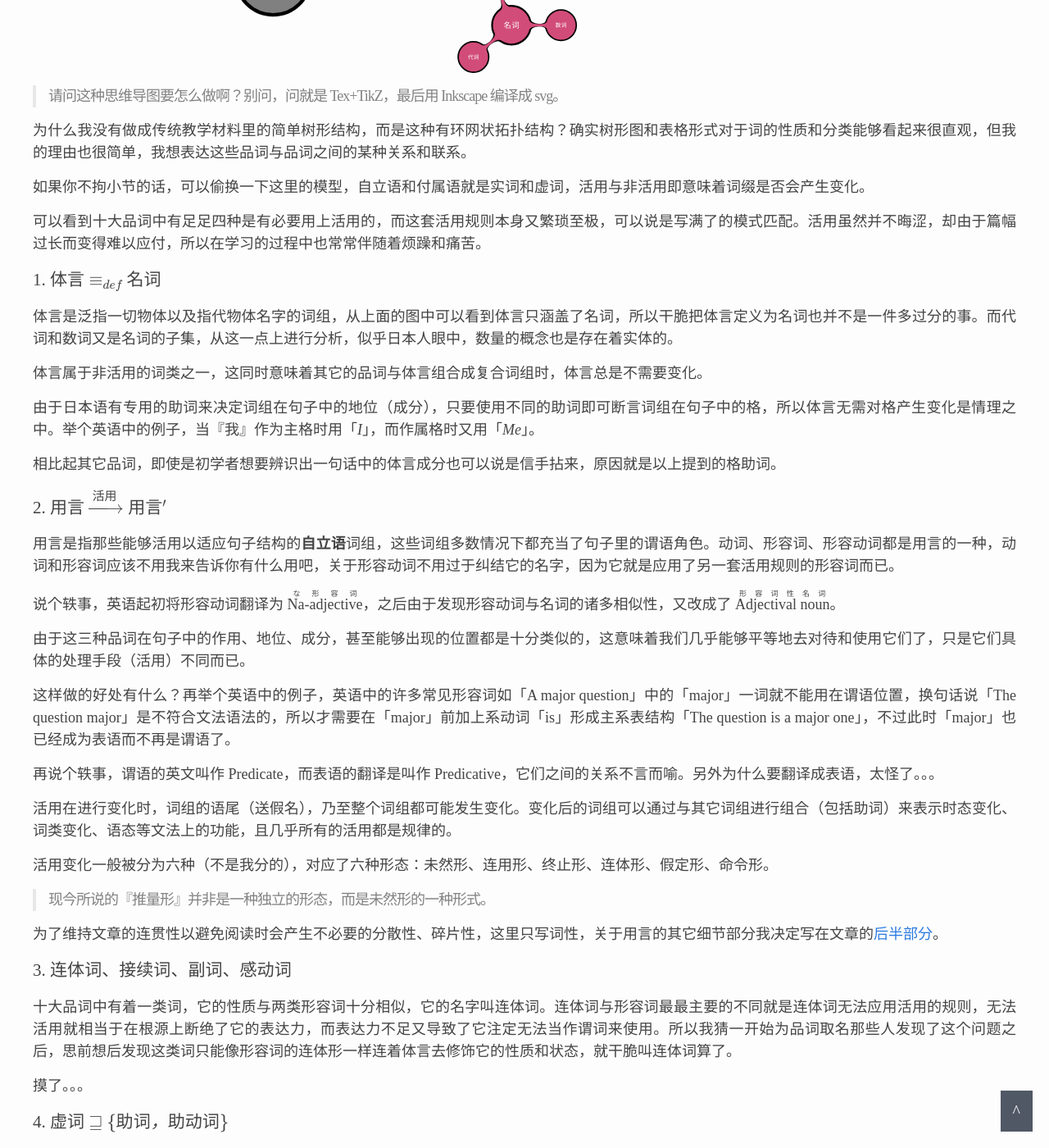
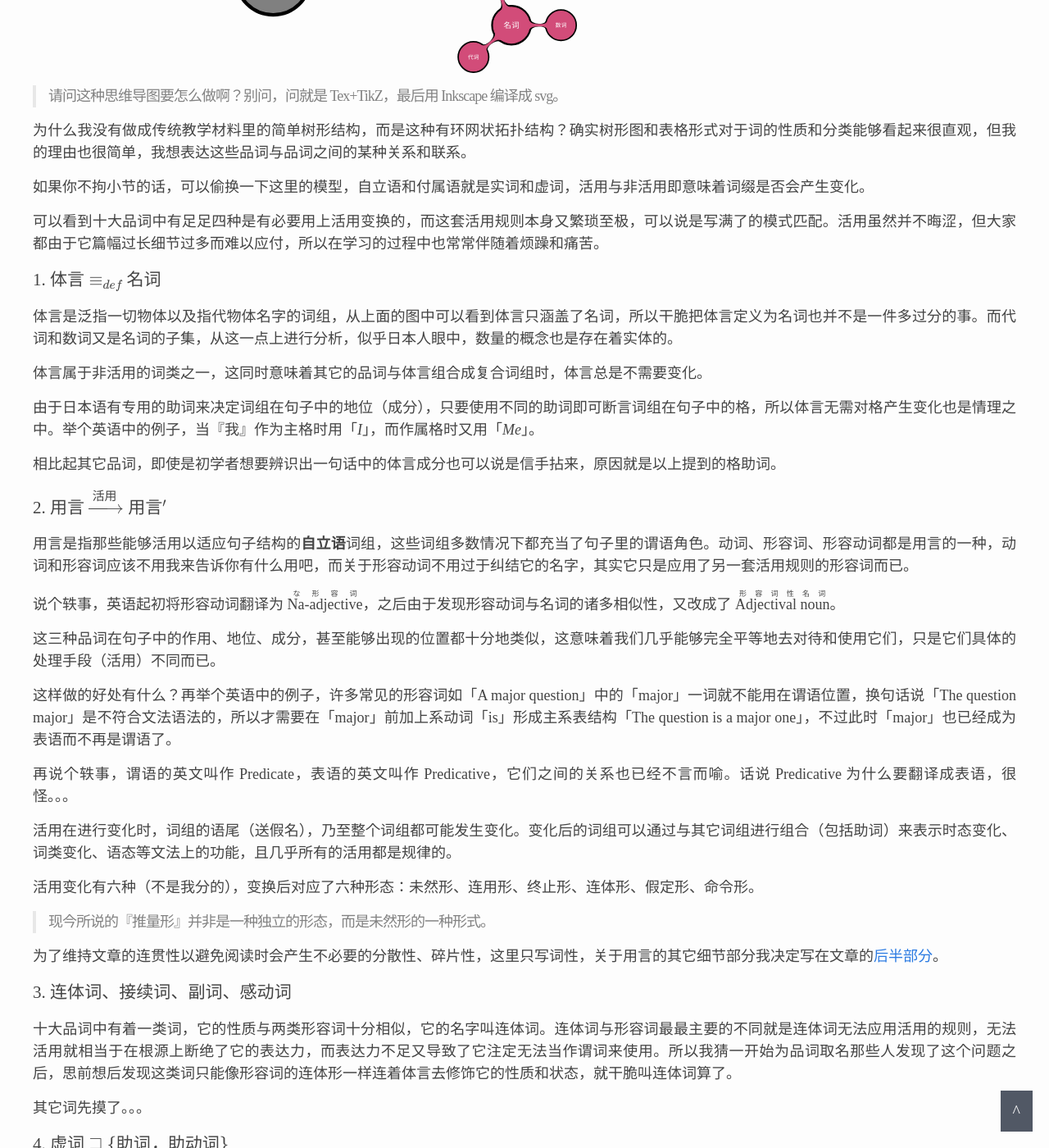
Before and after one commit to ldcc/ldcc.github.io, a Jekyll site: the page built from _posts/syn-jpn/2019-01-24-syn-jpn1.md, in a window 1280 px wide and 1400 px high, scrolled down 1132 px. Shown: the whole window at 82% size. Built offline with Jekyll 4.4.1, drawn with Linux system fonts in a browser that asks for light colours; formulas are drawn with MathJax 3; some of the changed text lies outside the part shown.

Commit message:
syn-jpn grammatical fix

```diff
--- a/_posts/syn-jpn/2019-01-24-syn-jpn1.md
+++ b/_posts/syn-jpn/2019-01-24-syn-jpn1.md
@@ -20,7 +20,7 @@ $$
 
 ## 十大品词
 
-在开始讲词法之前，我先简单概括下日本语的词性系统，即词的语法分类。在日本语中，存在十种词类，所谓「十大品词」。
+在开始讲词法之前我先简单介绍一下日本语的词组词性，即词的语法分类。在日本语中，存在十种词类，所谓「十大品词」。
 
 十大品词之间的关系我通过斥巨资（时间）打造了一张思维导图如下：
 
@@ -32,7 +32,7 @@ $$
 
 如果你不拘小节的话，可以偷换一下这里的模型，自立语和付属语就是实词和虚词，活用与非活用即意味着词缀是否会产生变化。
 
-可以看到十大品词中有足足四种是有必要用上活用的，而这套活用规则本身又繁琐至极，可以说是写满了的模式匹配。活用虽然并不晦涩，却由于篇幅过长而变得难以应付，所以在学习的过程中也常常伴随着烦躁和痛苦。
+可以看到十大品词中有足足四种是有必要用上活用变换的，而这套活用规则本身又繁琐至极，可以说是写满了的模式匹配。活用虽然并不晦涩，但大家都由于它篇幅过长细节过多而难以应付，所以在学习的过程中也常常伴随着烦躁和痛苦。
 
 ### 1. 体言 $$\equiv_{def}$$ 名词
 
@@ -40,25 +40,25 @@ $$
 
 体言属于非活用的词类之一，这同时意味着其它的品词与体言组合成复合词组时，体言总是不需要变化。
 
-由于日本语有专用的助词来决定词组在句子中的地位（成分），只要使用不同的助词即可断言词组在句子中的格，所以体言无需对格产生变化是情理之中。举个英语中的例子，当『我』作为主格时用「_I_」，而作属格时又用「_Me_」。
+由于日本语有专用的助词来决定词组在句子中的地位（成分），只要使用不同的助词即可断言词组在句子中的格，所以体言无需对格产生变化也是情理之中。举个英语中的例子，当『我』作为主格时用「_I_」，而作属格时又用「_Me_」。
 
 相比起其它品词，即使是初学者想要辨识出一句话中的体言成分也可以说是信手拈来，原因就是以上提到的格助词。
 
 ### 2. 用言 $$\xrightarrow[]{\mathrm{活用}}$$ 用言$$^\prime$$
 
-用言是指那些能够活用以适应句子结构的**自立语**词组，这些词组多数情况下都充当了句子里的谓语角色。动词、形容词、形容动词都是用言的一种，动词和形容词应该不用我来告诉你有什么用吧，关于形容动词不用过于纠结它的名字，因为它就是应用了另一套活用规则的形容词而已。
+用言是指那些能够活用以适应句子结构的**自立语**词组，这些词组多数情况下都充当了句子里的谓语角色。动词、形容词、形容动词都是用言的一种，动词和形容词应该不用我来告诉你有什么用吧，而关于形容动词不用过于纠结它的名字，其实它只是应用了另一套活用规则的形容词而已。
 
 说个轶事，英语起初将形容动词翻译为 <ruby>Na-adjective<rt>な形容词</rt></ruby>，之后由于发现形容动词与名词的诸多相似性，又改成了 <ruby>Adjectival noun<rt>形容词性名词</rt></ruby>。
 
-由于这三种品词在句子中的作用、地位、成分，甚至能够出现的位置都是十分类似的，这意味着我们几乎能够平等地去对待和使用它们了，只是它们具体的处理手段（活用）不同而已。
+这三种品词在句子中的作用、地位、成分，甚至能够出现的位置都十分地类似，这意味着我们几乎能够完全平等地去对待和使用它们，只是它们具体的处理手段（活用）不同而已。
 
-这样做的好处有什么？再举个英语中的例子，英语中的许多常见形容词如「A major question」中的「major」一词就不能用在谓语位置，换句话说「The question major」是不符合文法语法的，所以才需要在「major」前加上系动词「is」形成主系表结构「The question is a major one」，不过此时「major」也已经成为表语而不再是谓语了。
+这样做的好处有什么？再举个英语中的例子，许多常见的形容词如「A major question」中的「major」一词就不能用在谓语位置，换句话说「The question major」是不符合文法语法的，所以才需要在「major」前加上系动词「is」形成主系表结构「The question is a major one」，不过此时「major」也已经成为表语而不再是谓语了。
 
-再说个轶事，谓语的英文叫作 Predicate，而表语的翻译是叫作 Predicative，它们之间的关系不言而喻。另外为什么要翻译成表语，太怪了。。。
+再说个轶事，谓语的英文叫作 Predicate，表语的英文叫作 Predicative，它们之间的关系也已经不言而喻。话说 Predicative 为什么要翻译成表语，很怪。。。
 
 活用在进行变化时，词组的语尾（送假名），乃至整个词组都可能发生变化。变化后的词组可以通过与其它词组进行组合（包括助词）来表示时态变化、词类变化、语态等文法上的功能，且几乎所有的活用都是规律的。
 
-活用变化一般被分为六种（不是我分的），对应了六种形态：未然形、连用形、终止形、连体形、假定形、命令形。
+活用变化有六种（不是我分的），变换后对应了六种形态：未然形、连用形、终止形、连体形、假定形、命令形。
 
 > 现今所说的『推量形』并非是一种独立的形态，而是未然形的一种形式。
 
@@ -68,7 +68,7 @@ $$
 
 十大品词中有着一类词，它的性质与两类形容词十分相似，它的名字叫连体词。连体词与形容词最最主要的不同就是连体词无法应用活用的规则，无法活用就相当于在根源上断绝了它的表达力，而表达力不足又导致了它注定无法当作谓词来使用。所以我猜一开始为品词取名那些人发现了这个问题之后，思前想后发现这类词只能像形容词的连体形一样连着体言去修饰它的性质和状态，就干脆叫连体词算了。
 
-摸了。。。
+其它词先摸了。。。
 
 ### 4. 虚词 $$\sqsupseteq$$ $$\left\{ 助词，助动词 \right\}$$
 
```
Also changed, not shown: other parts of _posts/syn-jpn/2019-01-24-syn-jpn1.md (+2 -0 lines), _posts/syn-jpn/2019-01-24-syn-jpn0.md (+12 -14 lines).
